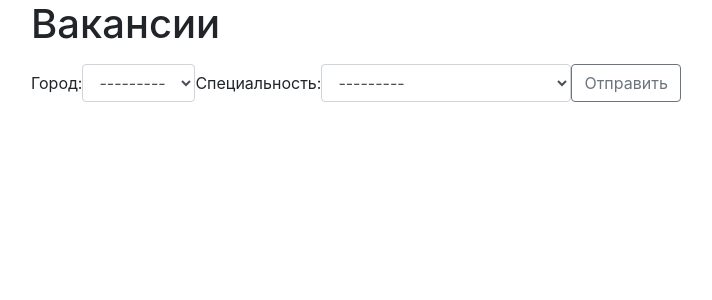
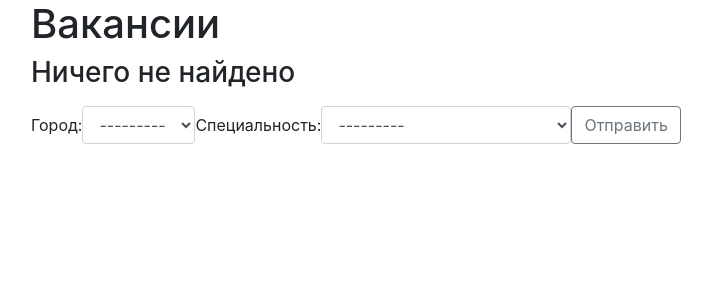
Before and after one commit to Kingoff8/job-site-django, a Django app: page /home/ in a window 1280 px wide. Shown: the part 56-356 px from the top of the page, without its empty margins (54-766 px from the left). Run offline with Django 3.2, Linux system fonts and the light colour scheme; data comes from the database, SQL or seed files in the repository; some libraries are stand-ins or nearby versions.

Commit message:
Update home

```diff
--- a/scraping/templates/scraping/home.html
+++ b/scraping/templates/scraping/home.html
@@ -16,7 +16,8 @@
         <button type="button" class="btn btn-outline-primary btn-sm">Открыть</a></button>
     </div>
     </div>
-
+    {% empty %}
+        <h3>Ничего не найдено</h3>
     {% endfor %}
     <p>
     <form action="">
```
